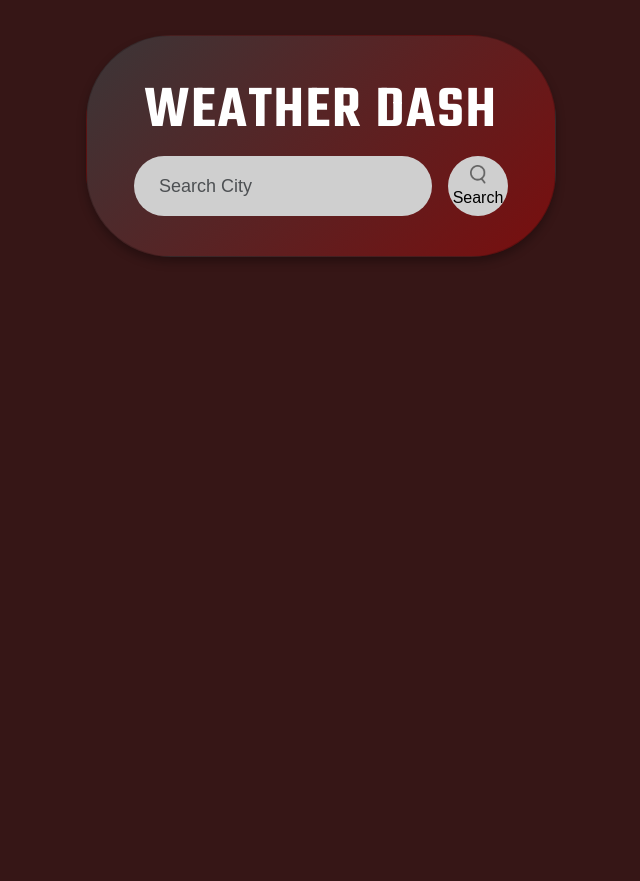
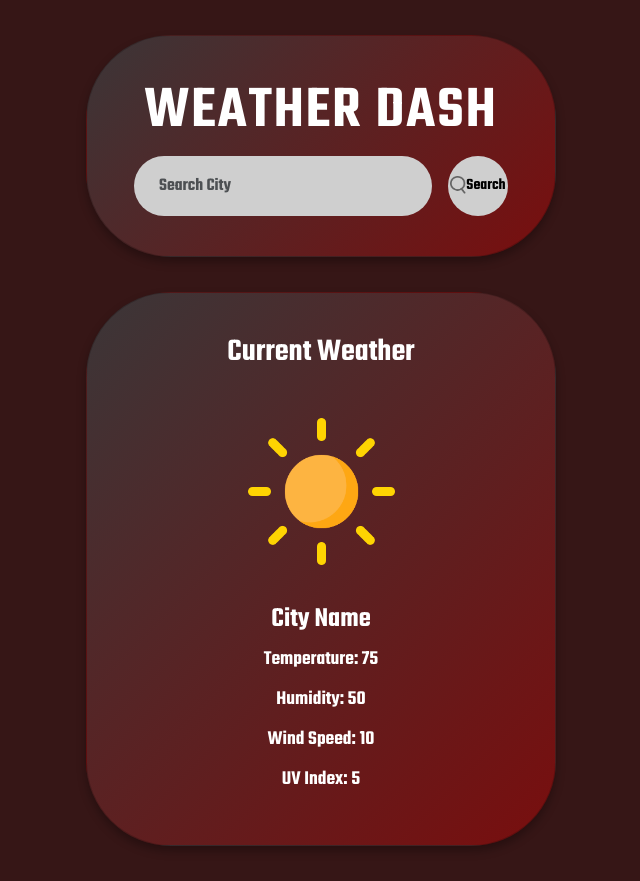
Before and after one commit to DrBubblez/Weather-App, a plain HTML site: page index.html in a window 1280 px wide. Shown: the whole page, without its empty margins (319-959 px from the left). Before the commit the page ends 800 px from the top, so only its background shows below. Drawn offline with nearby package versions, Linux system fonts and the light colour scheme.

Commit message:
Current Weather

```diff
--- a/assets/css/style.css
+++ b/assets/css/style.css
@@ -1,7 +1,7 @@
 * {
     margin: 0;
     padding: 0;
-    font-family: 'Poppins', sans-serif;
+    font-family: 'Teko', sans-serif;
     box-sizing: border-box;
 }
 
@@ -25,7 +25,6 @@ body {
 .card h1 {
     color: #fff;
     text-transform: uppercase;
-    font-family: 'Teko', sans-serif;
     font-weight: 600;
     font-size: 60px;
     letter-spacing: 2px;
@@ -63,3 +62,8 @@ body {
 .search button img {
     width: 16px;
 }
+
+.current-info p {
+    font-size: 20px;
+    margin-bottom: 10px;
+}
--- a/index.html
+++ b/index.html
@@ -15,7 +15,7 @@
 
   <body>
 
-    <card id="search-card" class="card">
+    <card class="card">
       <div class="container-fluid">
         <h1>Weather Dash</h1>
         <form class="search">
@@ -25,6 +25,20 @@
       </div>
     </card>
 
+   <card class="card">
+      <h2>Current Weather</h2>
+        <div>
+          <img id="icon" src="./assets/img/clear.png">
+        </div>
+        <div class="current-info">
+          <h3 id="city">City Name</h3>
+          <p id="temp">Temperature: 75</p>
+          <p id="humid">Humidity: 50</p>
+          <p id="wind">Wind Speed: 10</p>
+          <p id="uv">UV Index: 5</p>
+        </div>
+   </card>
+
     <script src="https://code.jquery.com/jquery-3.4.1.min.js"></script>
     <script src="./assets/js/script.js"></script>
 
```
